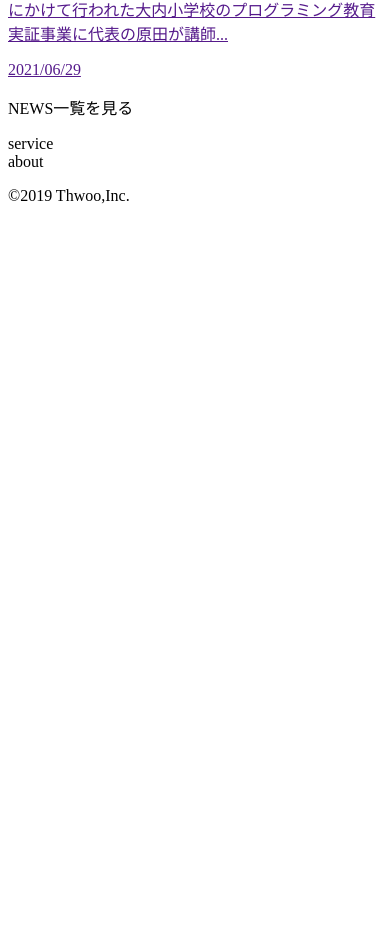
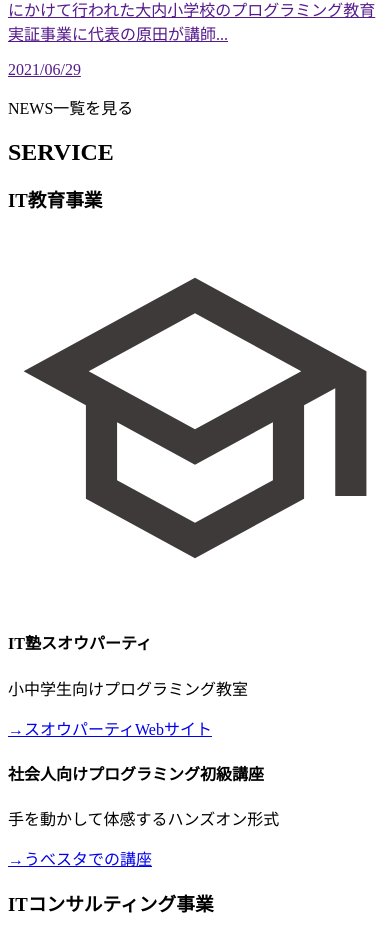
Before and after one commit to thwoo-inc/thwoo.co.jp, a Next.js app: page / in a window 390 px wide. Shown: the part 939-1871 px from the top of the page. Before the commit the page ends 1160 px from the top, so only its background shows below. Built offline with nearby package versions, Linux system fonts and the light colour scheme.

Commit message:
update service section

```diff
--- a/components/Service.tsx
+++ b/components/Service.tsx
@@ -1,7 +1,18 @@
+import ServiceConsulting from './ServiceConsulting';
+import ServiceDevops from './ServiceDevops';
+import ServiceEducation from './ServiceEducation';
+
 const Service = () => {
   return (
-    <div id="service" className="bg-yellow-100 h-80">
-      service
+    <div id="service" className="items-center justify-center mb-12">
+      <h2 className="w-32 mb-8 p-1 mx-auto text-corporate-font text-center text-xl md:text-2xl tracking-widest border-b-2 border-corporate-primary">
+        SERVICE
+      </h2>
+      <div className="px-4 m-1 grid grid-row lg:grid-cols-3 gap-4 mb-12">
+        <ServiceEducation />
+        <ServiceConsulting />
+        <ServiceDevops />
+      </div>
     </div>
   );
 };
--- /dev/null
+++ b/components/ServiceConsulting.tsx
@@ -0,0 +1,34 @@
+const ServiceConsulting = () => {
+  return (
+    <div className="flex flex-col justify-content rounded-lg bg-gray-50 shadow-md p-6">
+      <h3 className="mx-auto m-4 text-xl tracking-wider font-bold">
+        ITコンサルティング事業
+      </h3>
+      <svg
+        className="w-28 mx-auto m-8"
+        xmlns="http://www.w3.org/2000/svg"
+        viewBox="0 0 24 24"
+      >
+        <path d="M0 0h24v24H0V0z" fill="none" />
+        <path
+          d="M16 6l2.29 2.29-4.88 4.88-4-4L2 16.59 3.41 18l6-6 4 4 6.3-6.29L22 12V6h-6z"
+          fill="#3E3A39"
+        />
+      </svg>
+      <div className="mb-6">
+        <h4 className="mb-2 font-bold">中小企業IT導入活用サポート</h4>
+        <p className="ml-2 mb-1 text-sm">
+          GoogleAppsやKintoneなどのITサービスを用いた事業推進/運用改善
+        </p>
+        <a
+          className="ml-2 mb-1 text-sm underline"
+          href="https://thwoo.co.jp/news/2020-06-29/index.html"
+        >
+          →株式会社京瀧さまの例
+        </a>
+      </div>
+    </div>
+  );
+};
+
+export default ServiceConsulting;
--- /dev/null
+++ b/components/ServiceDevops.tsx
@@ -0,0 +1,39 @@
+const ServiceDevops = () => {
+  return (
+    <div className="flex flex-col justify-content rounded-lg bg-gray-50 shadow-md p-6">
+      <h3 className="mx-auto m-4 text-xl tracking-wider font-bold">
+        Web開発運用事業
+      </h3>
+      <svg
+        className="w-28 mx-auto m-8"
+        xmlns="http://www.w3.org/2000/svg"
+        viewBox="0 0 24 24"
+      >
+        <rect
+          height="8.48"
+          transform="matrix(0.7071 -0.7071 0.7071 0.7071 -6.8717 17.6255)"
+          width="3"
+          x="16.34"
+          y="12.87"
+          fill="#3E3A39"
+        />
+        <path
+          d="M17.5,10c1.93,0,3.5-1.57,3.5-3.5c0-0.58-0.16-1.12-0.41-1.6l-2.7,2.7L16.4,6.11l2.7-2.7C18.62,3.16,18.08,3,17.5,3 C15.57,3,14,4.57,14,6.5c0,0.41,0.08,0.8,0.21,1.16l-1.85,1.85l-1.78-1.78l0.71-0.71L9.88,5.61L12,3.49 c-1.17-1.17-3.07-1.17-4.24,0L4.22,7.03l1.41,1.41H2.81L2.1,9.15l3.54,3.54l0.71-0.71V9.15l1.41,1.41l0.71-0.71l1.78,1.78 l-7.41,7.41l2.12,2.12L16.34,9.79C16.7,9.92,17.09,10,17.5,10z"
+          fill="#3E3A39"
+        />
+      </svg>
+      <div className="mb-6">
+        <h4 className="mb-2 font-bold">LINE@構築運用</h4>
+        <p className="ml-2 mb-1 text-sm">顧客管理や業務フローの自動化/最適化</p>
+      </div>
+      <div className="mb-6">
+        <h4 className="mb-2 font-bold">観光プラットフォーム構想</h4>
+        <a className="ml-2 mb-1 text-sm underline">
+          →ITを駆使した次世代観光業の草案資料
+        </a>
+      </div>
+    </div>
+  );
+};
+
+export default ServiceDevops;
--- /dev/null
+++ b/components/ServiceEducation.tsx
@@ -0,0 +1,46 @@
+const ServiceEducation = () => {
+  return (
+    <div className="flex flex-col justify-content rounded-lg bg-gray-50 shadow-md p-6">
+      <h3 className="mx-auto m-4 text-xl tracking-wider font-bold">
+        IT教育事業
+      </h3>
+      <svg
+        className="w-28 mx-auto m-8"
+        xmlns="http://www.w3.org/2000/svg"
+        viewBox="0 0 24 24"
+      >
+        <path d="M0 0h24v24H0V0z" fill="none" />
+        <path
+          d="M12 3L1 9l4 2.18v6L12 21l7-3.82v-6l2-1.09V17h2V9L12 3zm6.82 6L12 12.72 5.18 9 12 5.28 18.82 9zM17 15.99l-5 2.73-5-2.73v-3.72L12 15l5-2.73v3.72z"
+          fill="#3E3A39"
+        />
+      </svg>
+      <div className="flex-shrink">
+        <div className="mb-6">
+          <h4 className="mb-2 font-bold">IT塾スオウパーティ</h4>
+          <p className="text-sm ml-2 mb-1">小中学生向けプログラミング教室</p>
+          <a
+            className="text-sm ml-2 text-right underline"
+            href="https://thwoo.party"
+          >
+            →スオウパーティWebサイト
+          </a>
+        </div>
+        <div className="mb-6">
+          <h4 className="mb-2 font-bold">社会人向けプログラミング初級講座</h4>
+          <p className="ml-2 mb-1 text-sm">
+            手を動かして体感するハンズオン形式
+          </p>
+          <a
+            className="ml-2 mb-1 text-sm text-right underline"
+            href="https://thwoo.co.jp/news/2020-12-05/index.html"
+          >
+            →うべスタでの講座
+          </a>
+        </div>
+      </div>
+    </div>
+  );
+};
+
+export default ServiceEducation;
```
